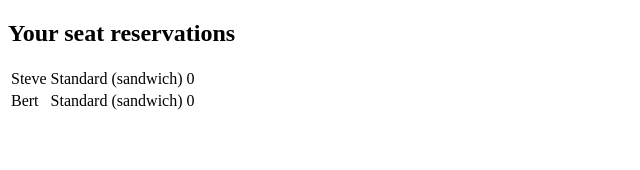
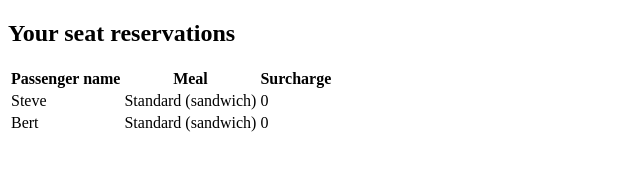
Before and after one commit to jrc-16/learning-knockoutjs, a plain HTML site: page index.html in a window 1280 px wide. Shown: the whole page, without its empty margins (0-640 px from the left). Drawn offline with Linux system fonts and the light colour scheme.

Commit message:
Added table heading

```diff
--- a/index.html
+++ b/index.html
@@ -1,5 +1,6 @@
 <!DOCTYPE html>
 <html>
+
 <head>
 	<title>Title of the document</title>
 </head>
@@ -17,10 +18,19 @@
 	<h2>Your seat reservations</h2>
 
 	<table>
+		<thead>
+			<tr>
+				<th>Passenger name</th>
+				<th>Meal</th>
+				<th>Surcharge</th>
+				<th></th>
+			</tr>
+		</thead>
 		<tbody data-bind="foreach: seats">
 			<tr>
 				<td data-bind="text: name"></td>
-		        <td data-bind="text: meal().mealName"></td><!-- // Access the meal objects properties by inkoving (meal is a ko observable) -->
+				<td data-bind="text: meal().mealName"></td>
+				<!-- // Access the meal objects properties by inkoving (meal is a ko observable) -->
 				<td data-bind="text: meal().price"></td>
 			</tr>
 		</tbody>
```
Lines whose indentation alone changed are shown as unchanged.
